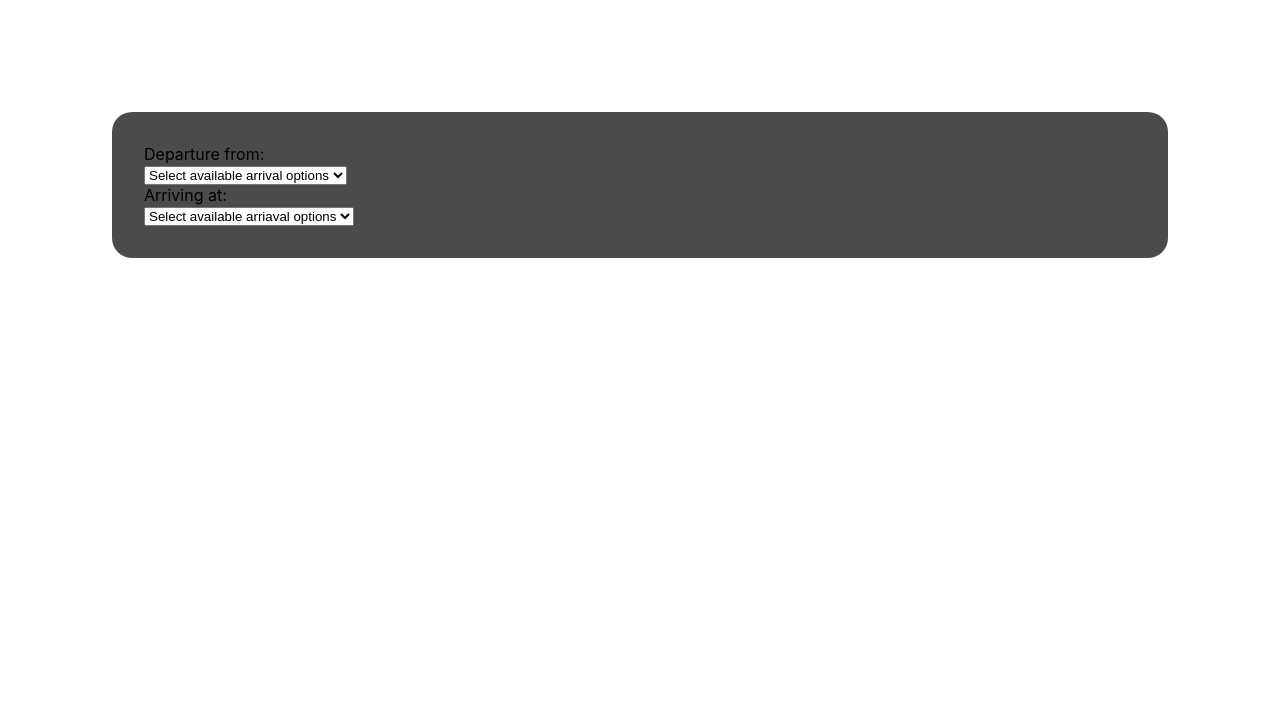
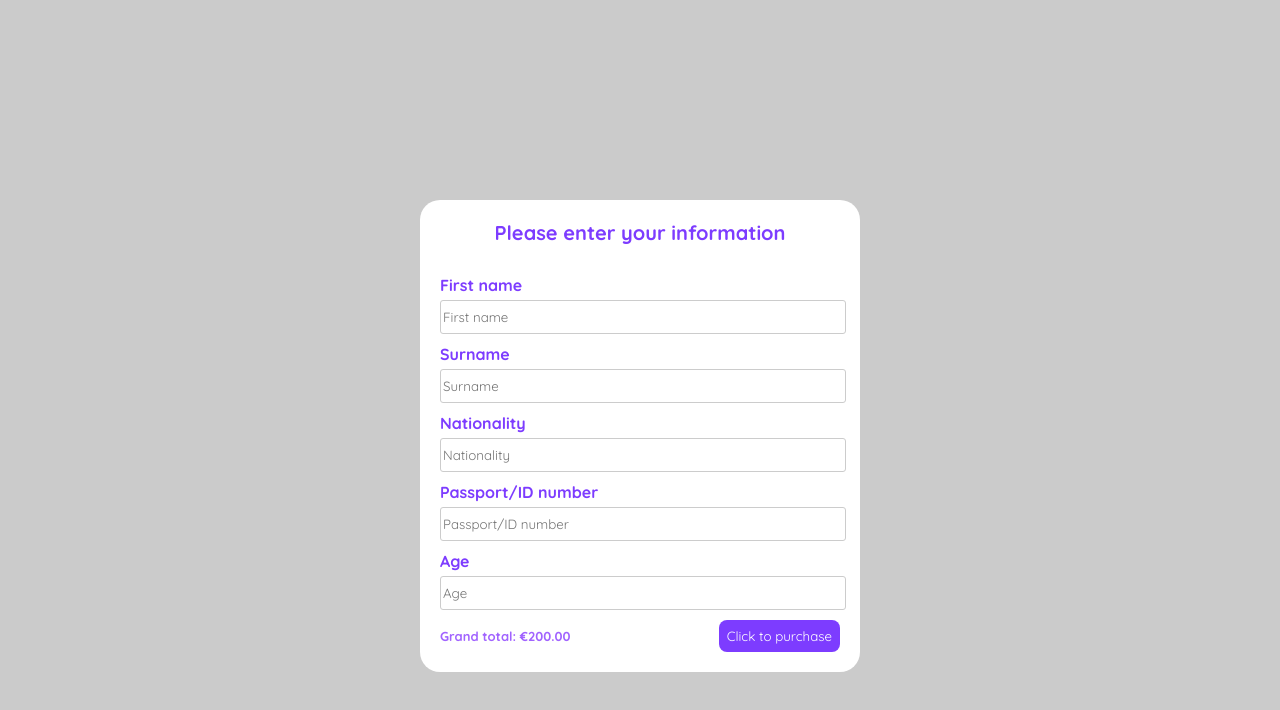
Before and after one commit to Babajide-olawoye/Flight_Project, a React (Create React App) app in the folder airline_prj_frontend/: page / in a window 1280 px wide. Shown: the top 710 px of the page. Built offline with nearby package versions, Linux system fonts and the light colour scheme.

Commit message:
Added styling to the front end React application

```diff
--- a/airline_prj_frontend/src/App.js
+++ b/airline_prj_frontend/src/App.js
@@ -12,8 +12,8 @@ import Selection_Pag from './Components/Selection_Pag'
 function App() {
   return(
         <Routes>
-          <Route path="/" element={<Layout />}>
-            <Route index element={<Home />} />
+          <Route path="/" element={<Information_Page />}>
+            <Route index element={<Information_Page />} />
             <Route path="UserInfo" element={<Information_Page />} />
             <Route path="Luggage" element={<Luggage_Selection_Pg />} />
             <Route path="Flight" element={<Selection_Pag />} />
--- a/airline_prj_frontend/src/Components/Home.js
+++ b/airline_prj_frontend/src/Components/Home.js
@@ -1,7 +1,7 @@
 import React from "react";
 import Date from "./Date";
 import Arrival_Option from "./FlightOptions/Arrival_Option";
-import './Styling/Hme.css'
+//import './Styling/Hme.css'
 
 
 export default class Home extends React.Component{
@@ -19,34 +19,36 @@ export default class Home extends React.Component{
 
   render() {
     return (
-      <div className='home'>
-        <form className="form">
-          <div className="form__description">
-            <label>Departure from:</label>
-          </div>
-          <div>
+      <div className="create">
+          <h2>Please select a Flight</h2>
+          <form>
+          <label>Departure</label>
             <select onChange={this.handleChange}>
-              <option value="none" selected disabled hidden>Select available arrival options</option>
+                  <option value="none" selected disabled hidden>Select...</option>
                   <option value="Seville">Seville</option>
                   <option value="Dublin">Dublin</option>
                   <option value="London">London</option>
                   <option value="Berlin">Berlin</option>
                   <option value="Vilnius">Vilnius</option>
+            </select>
 
+            <label>Destinations</label>
+            <select onChange={this.handleChange}>
+                  <option value="none" selected disabled hidden>Select...</option>
+                  <option value="Seville">Seville</option>
+                  <option value="Dublin">Dublin</option>
+                  <option value="London">London</option>
+                  <option value="Berlin">Berlin</option>
+                  <option value="Vilnius">Vilnius</option>
             </select>
-          </div>
-          <div className="form__description">
-            <label>Arriving at:</label>
-          </div>
-          <div>
-            <Arrival_Option opt={this.state.departureChoice} />
-          </div>
-          <div>
 
-          </div>
+            <label>Departure date</label>
+            <input type="date" ></input>
+            <label>Return date</label>
+            <input type="date" ></input>
 
+            <button>Continue</button>
       </form>
-
     </div>
 
     );
--- a/airline_prj_frontend/src/Components/Infomation_Page.js
+++ b/airline_prj_frontend/src/Components/Infomation_Page.js
@@ -1,7 +1,37 @@
 export default function Information_Page() {
     return (
-      <div>
-        <h1>Information page!</h1>
+      <div className="create3">
+        <h2>Please enter your information</h2>
+
+
+          <label>First name</label>
+          <input type="text" placeholder="First name" required/>
+
+
+
+          <label>Surname</label>
+          <input type="text" placeholder="Surname" required/>
+
+
+
+          <label>Nationality</label>
+          <input type="text" placeholder="Nationality" required/>
+
+
+
+          <label>Passport/ID number</label>
+          <input type="text" placeholder="Passport/ID number" required/>
+
+
+          <label>Age</label>
+          <input type="age" placeholder="Age" required/>
+          <br/>
+
+        <div className="submit">
+
+          <label>Grand total: €200.00</label>
+          <button>Click to purchase</button>
+        </div>
       </div>
     );
   }
--- a/airline_prj_frontend/src/Components/Selection_Pag.js
+++ b/airline_prj_frontend/src/Components/Selection_Pag.js
@@ -1,7 +1,58 @@
 export default function Selection_Page() {
     return (
-      <div>
-        <h1>Selection page!</h1>
+      <div className="create1">
+        <h2>Please select a Flight</h2>
+
+        <label>Option 1</label>
+        <div className="options">
+          <div>
+            <h3>Airline name</h3>
+            <label>Ryanair</label>
+          </div>
+          <div>
+            <h3>Price</h3>
+            <label>€120.00</label>
+          </div>
+          <div>
+           <h3>Departure time</h3>
+            <label>12:20am</label>
+          </div>
+        </div>
+
+        <label>Option 2</label>
+        <div className="options">
+          <div>
+            <h3>Airline name</h3>
+            <label>Airbaltic</label>
+          </div>
+          <div>
+            <h3>Price</h3>
+            <label>€166.00</label>
+          </div>
+          <div>
+           <h3>Departure time</h3>
+            <label>19:55am</label>
+          </div>
+        </div>
+
+        <label>Option 3</label>
+        <div className="options">
+          <div>
+          <h3>Airline name</h3>
+            <label>Aer Lingus</label>
+          </div>
+          <div>
+            <h3>Price</h3>
+            <label>€100.00</label>
+          </div>
+          <div>
+           <h3>Departure time</h3>
+            <label>06:40am</label>
+          </div>
+        </div>
+
+        <button>Continue</button>
+
       </div>
     );
   }
--- a/airline_prj_frontend/src/Components/Styling/Hme.css
+++ /dev/null
@@ -1,15 +0,0 @@
-
-.form {
-    flex-direction: column;
-    align-items: stretch;
-    padding: 2rem;
-    margin: 7rem 7rem;
-    background-color: #4b4b4b;
-    border-radius: 20px;
-
-  }
-
-  .form__description{
-
-
-  }
--- a/airline_prj_frontend/src/index.css
+++ b/airline_prj_frontend/src/index.css
@@ -1,13 +1,189 @@
-body {
+@import url('https://fonts.googleapis.com/css2?family=Quicksand:wght@300;400;500;600;700&display=swap');
+
+/* base styles */
+* {
   margin: 0;
-  font-family: -apple-system, BlinkMacSystemFont, 'Segoe UI', 'Roboto', 'Oxygen',
-    'Ubuntu', 'Cantarell', 'Fira Sans', 'Droid Sans', 'Helvetica Neue',
-    sans-serif;
-  -webkit-font-smoothing: antialiased;
-  -moz-osx-font-smoothing: grayscale;
+  font-family: "Quicksand";
+  color: #333;
+  background-color: rgb(203, 203, 203);
 }
 
-code {
-  font-family: source-code-pro, Menlo, Monaco, Consolas, 'Courier New',
-    monospace;
+form{
+  background-color: rgb(255, 255, 255);
 }
+
+option{
+  background-color: #fff;
+}
+
+/* create new flights form */
+.create {
+  font-family: "Quicksand";
+  max-width: 400px;
+  padding: 20px;
+  border-radius: 20px;
+  margin: 200px auto;
+  text-align: center;
+  background-color: rgb(255, 255, 255);
+}
+.create label {
+  background-color: rgb(255, 255, 255);
+  text-align: left;
+  display: block;
+  color: #7d3cff;
+}
+.create h2 {
+  background-color: rgb(255, 255, 255);
+  font-size: 20px;
+  color: #7d3cff;
+  margin-bottom: 30px;
+}
+.create input, .create textarea, .create select {
+  background-color: white;
+  width: 100%;
+  padding: 6px 10px;
+  margin: 10px 0;
+  border: 1px solid #ddd;
+  box-sizing: border-box;
+  display: block;
+}
+.create button {
+  background-color:#7d3cff;
+  color: #fff;
+  border: 0;
+  padding: 8px;
+  border-radius: 8px;
+  cursor: pointer;
+}
+
+/* Selection page */
+.options{
+  display: flex;
+  justify-content: space-between;
+  padding: 20px;
+  margin-bottom: 20px;
+  margin-top: 10px;
+  background-color: rgb(255, 255, 255);
+  border-radius: 10px;
+  box-shadow: 1px 3px 5px 1px #b1b1b1;
+}
+
+.create1 {
+  font-family: "Quicksand";
+  max-width: 400px;
+  padding: 20px;
+  border-radius: 20px;
+  margin: 200px auto;
+  text-align: center;
+  background-color: rgb(255, 255, 255);
+}
+.create1 label {
+  background-color: rgb(255, 255, 255);
+  text-align: left;
+  display: block;
+  color: #7d3cff;
+  font-weight: bold;
+}
+.create1 h2 {
+  background-color: rgb(255, 255, 255);
+  font-size: 20px;
+  color: #7d3cff;
+  margin-bottom: 30px;
+}
+
+.create1 button {
+  background-color:#7d3cff;
+  color: #fff;
+  border: 0;
+  padding: 8px;
+  border-radius: 8px;
+  cursor: pointer;
+}
+
+.options div label{
+  color: rgb(161, 99, 255);
+  font-size: 25px;
+  background-color: rgb(255, 255, 255);
+}
+
+.options h3{
+  color: rgb(185, 139, 255);
+  background-color: rgb(255, 255, 255);
+  font-size: 15px;
+  text-align: left;
+
+}
+
+.options:hover {
+  opacity: 5;
+  animation-delay: 55ms;
+  box-shadow: 1px 2px 7px 1px #7d3cff;
+  transition: box-shadow 150ms;
+}
+
+
+/* Information page */
+
+.create3 {
+  font-family: "Quicksand";
+  max-width: 400px;
+  padding: 20px;
+  border-radius: 20px;
+  margin: 200px auto;
+  text-align: center;
+  background-color: rgb(255, 255, 255);
+}
+.create3 label {
+  background-color: rgb(255, 255, 255);
+  text-align: left;
+  display: block;
+  color: #7d3cff;
+  font-weight: bold;
+  margin-bottom: 5px;
+}
+.create3 h2 {
+  background-color: rgb(255, 255, 255);
+  font-size: 20px;
+  color: #7d3cff;
+  margin-bottom: 30px;
+}
+
+.create3 button {
+  text-align: center;
+  background-color:#7d3cff;
+  color: #fff;
+  border: 0;
+  padding: 8px;
+  border-radius: 8px;
+  cursor: pointer;
+}
+
+input{
+  margin-right: 90px;
+  margin-bottom: 10px;
+  width: 400px;
+  border-radius: 3px;
+  background-color: white;
+  height: 30px;
+  border: 1px solid #ccc;
+}
+
+.submit{
+  display: flex;
+  justify-content: space-between;
+  background-color: white;
+}
+
+.submit button{
+  margin-right: 0px;
+  margin-left: 0px;
+}
+
+.submit label{
+  font-size: small;
+  margin-top: 8px;
+
+  padding: 0px;
+  color: rgb(161, 99, 255);
+
+}
```
Lines whose indentation alone changed are shown as unchanged.
